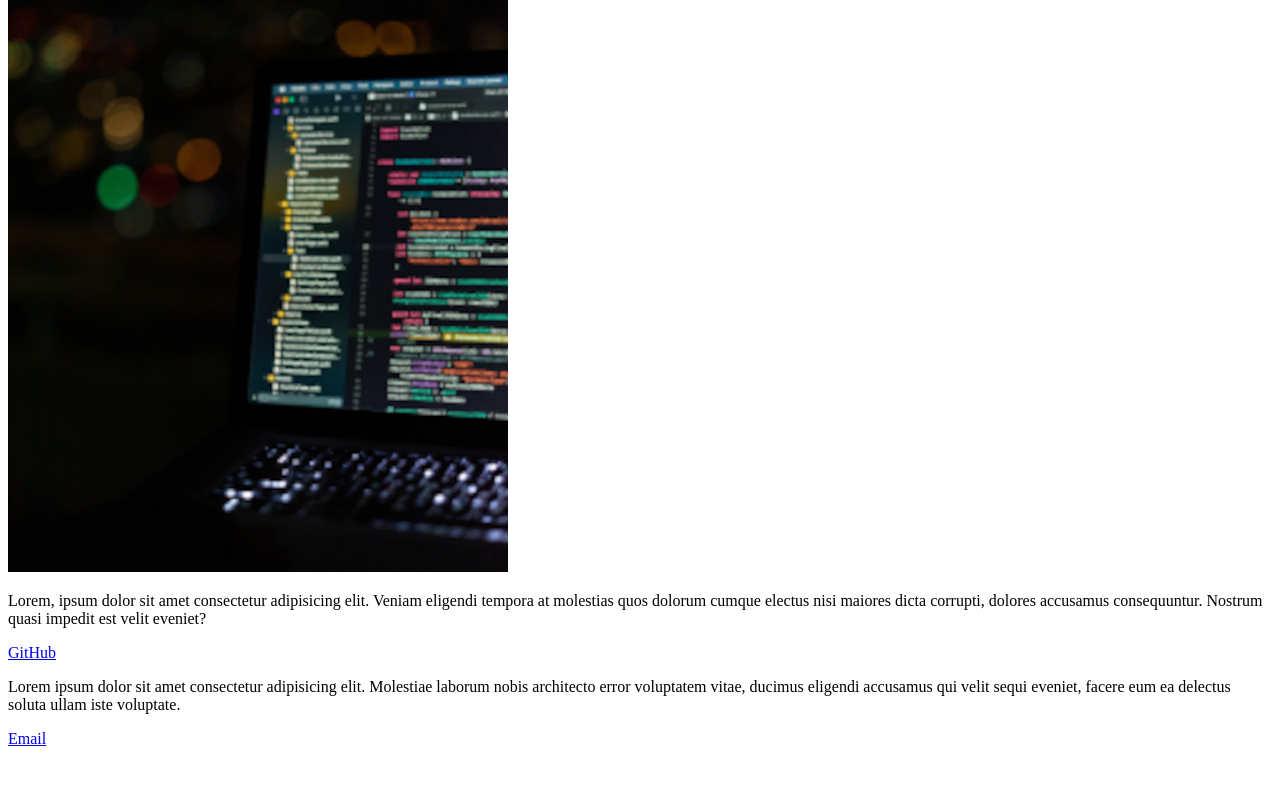
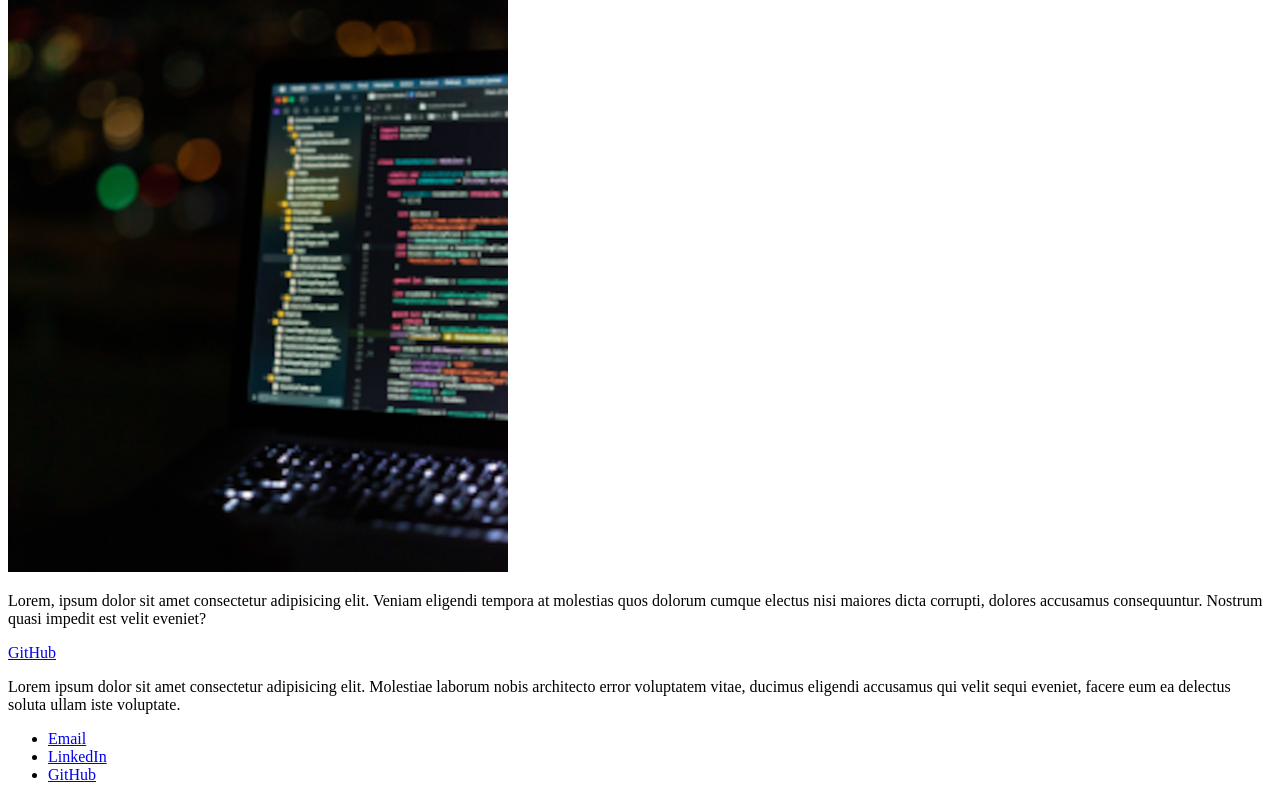
Before and after one commit to KarinaYamashita/Study_HTML, a plain HTML site: page index.html in a window 1280 px wide. Shown: the part 901-1701 px from the top of the page. Before the commit the page ends 1657 px from the top, so only its background shows below. Drawn offline with Linux system fonts and the light colour scheme.

Commit message:
Exercitando o uso das tag ul e li

```diff
--- a/index.html
+++ b/index.html
@@ -31,6 +31,19 @@
 
             </article>
         </section>
-        <footer><a href="mailto:karina.hoshi@gmail.com">Email</a></footer>
+        <footer>
+            <ul>
+                <li>
+                    <a href="mailto:karina.hoshi@gmail.com">Email</a>
+                </li>
+                <li>
+                    <a href="https://www.linkedin.com/in/karina-yamashita-b82b626b/">LinkedIn</a>
+                </li>
+                <li>
+                    <a href="https://github.com/KarinaYamashita/Study_HTML" target="_blank">GitHub</a>
+                </li>
+
+            </ul>
+        </footer>
     </body>
 </html>
```
